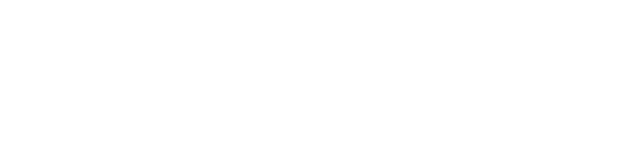
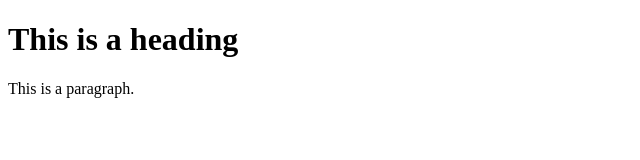
Before and after one commit to pinpin21/latihan1, a plain HTML site: page index.html in a window 1280 px wide. Shown: the whole page, without its empty margins (0-640 px from the left). Drawn offline with Linux system fonts and the light colour scheme.

Commit message:
Update index.html

```diff
--- a/index.html
+++ b/index.html
@@ -6,6 +6,9 @@
 <title>latihan1</title>
 </head>
 
-<body></body>
+<body>
+<h1>This is a heading</h1>
+<p>This is a paragraph.</p>
+</body>
 
 </html>
```
